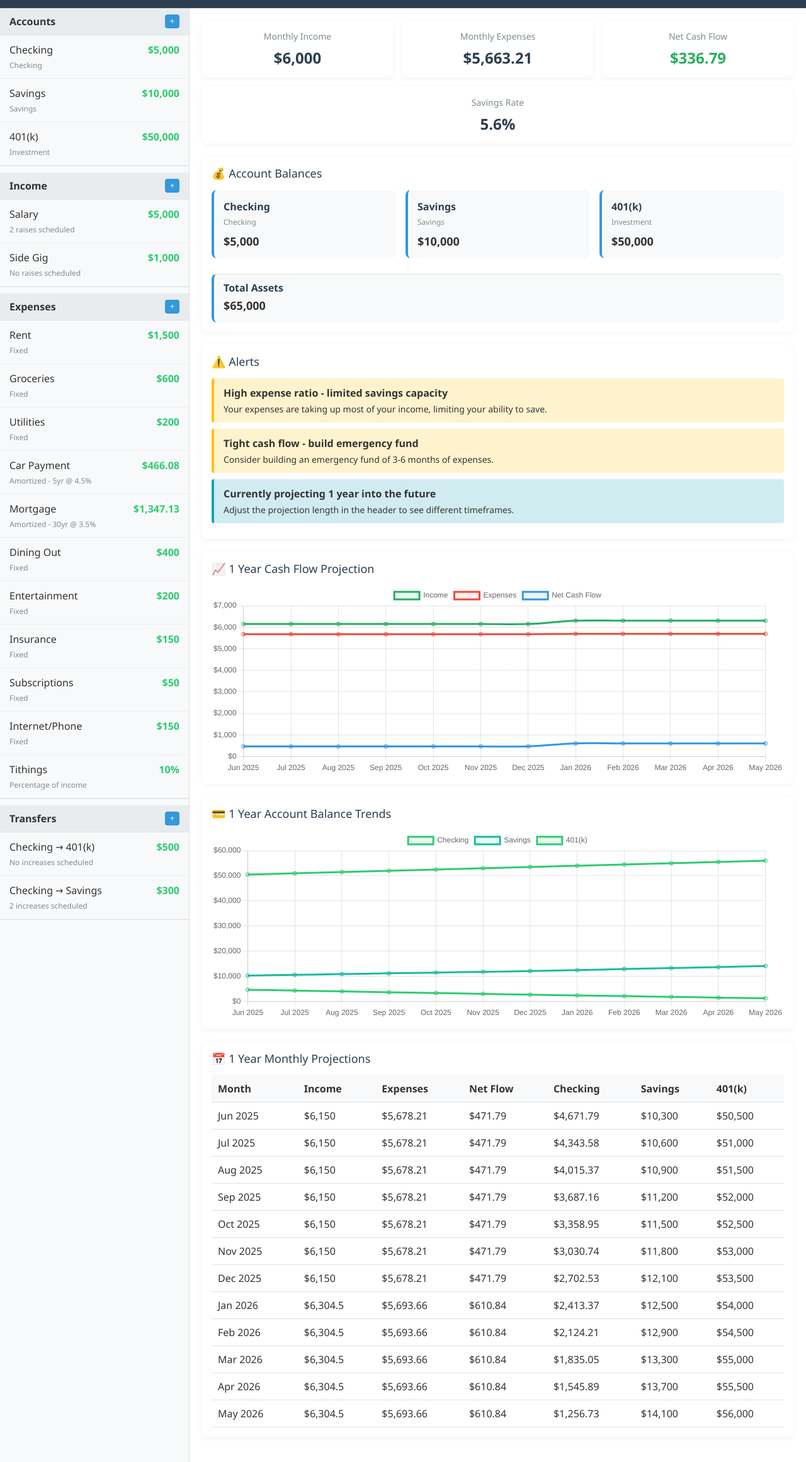
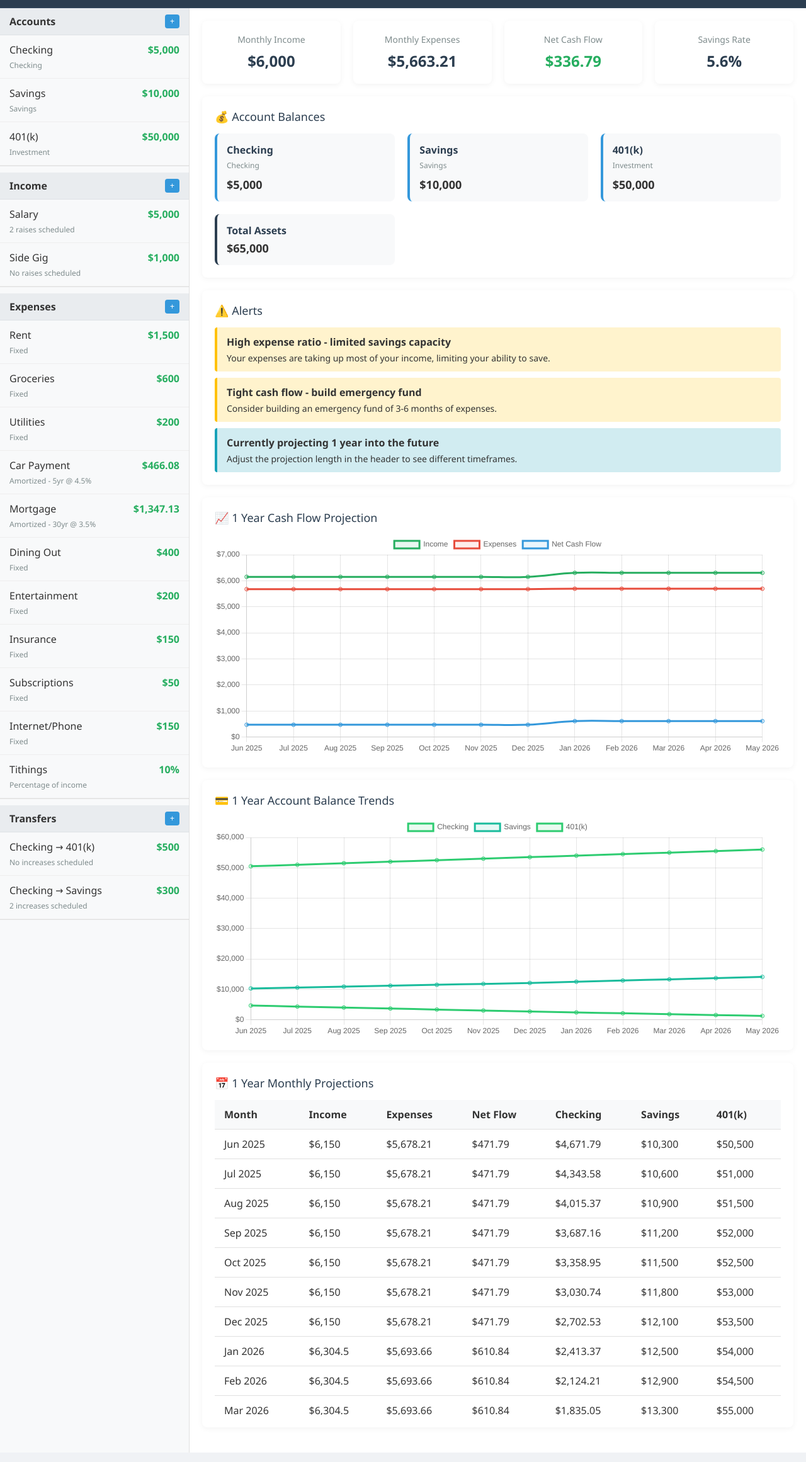
Before and after one commit to srg13640/personalized_budget_tool, a plain HTML site: page index.html in a window 1280 px wide. Shown: the part 56-2378 px from the top of the page at 63% size. Drawn offline with nearby package versions, Linux system fonts and the light colour scheme.

Commit message:
Update style.css

```diff
--- a/style.css
+++ b/style.css
@@ -131,7 +131,7 @@ body {
 
 .item-amount {
     font-weight: 600;
-    color: #2ecc71;
+    color: #27ae60;
 }
 
 .item-details {
@@ -160,7 +160,7 @@ body {
     border-radius: 8px;
     box-shadow: 0 2px 10px rgba(0, 0, 0, 0.05);
     margin-bottom: 20px;
-    padding: 15px;
+    padding: 20px;
 }
 
 .dashboard-section h3 {
@@ -172,11 +172,13 @@ body {
 }
 
 .chart-container {
-    height: 300px;
+    height: 350px;
     position: relative;
 }
 
 .table-container {
+    max-height: 500px;
+    overflow-y: auto;
     overflow-x: auto;
 }
 
@@ -186,14 +188,17 @@ body {
 }
 
 .data-table th, .data-table td {
-    padding: 10px;
+    padding: 12px 15px;
     text-align: left;
     border-bottom: 1px solid #e0e0e0;
+    white-space: nowrap;
 }
 
 .data-table th {
     background-color: #f8f9fa;
     font-weight: 600;
+    position: sticky;
+    top: 0;
 }
 
 .data-table tr:hover {
@@ -237,6 +242,10 @@ body {
     margin-bottom: 15px;
 }
 
+.form-row > .form-group {
+    flex: 1;
+}
+
 .form-group label {
     display: block;
     margin-bottom: 5px;
@@ -249,6 +258,7 @@ body {
     border: 1px solid #ddd;
     border-radius: 4px;
     font-size: 14px;
+    box-sizing: border-box;
 }
 
 .alert {
@@ -270,7 +280,11 @@ body {
     border-radius: 4px;
     cursor: pointer;
     font-weight: 500;
-    transition: background-color 0.2s;
+    transition: background-color 0.2s, transform 0.1s;
+}
+
+.btn:active {
+    transform: translateY(1px);
 }
 
 .btn-sm {
@@ -316,19 +330,17 @@ body {
 
 /* Key Metrics styles */
 .metrics-row {
-    display: flex;
-    gap: 15px;
+    display: grid;
+    grid-template-columns: repeat(auto-fit, minmax(200px, 1fr));
+    gap: 20px;
     margin-bottom: 20px;
-    flex-wrap: wrap;
 }
 
 .metric-card {
-    flex: 1;
-    min-width: 200px;
     background-color: white;
     border-radius: 8px;
     box-shadow: 0 2px 10px rgba(0, 0, 0, 0.05);
-    padding: 15px;
+    padding: 20px;
     text-align: center;
 }
 
@@ -346,14 +358,12 @@ body {
 
 /* Account Balances styles */
 .account-balances {
-    display: flex;
-    flex-wrap: wrap;
-    gap: 15px;
+    display: grid;
+    grid-template-columns: repeat(auto-fit, minmax(250px, 1fr));
+    gap: 20px;
 }
 
 .account-card {
-    flex: 1;
-    min-width: 200px;
     background-color: #f8f9fa;
     border-radius: 8px;
     padding: 15px;
@@ -378,9 +388,27 @@ body {
 }
 
 .account-projection {
+    font-size: 14px;
+    margin-top: 10px;
+    border-top: 1px solid #e9ecef;
+    padding-top: 10px;
+}
+
+.projection-label {
+    font-weight: 500;
+    color: #7f8c8d;
+}
+
+.projection-value {
+    font-weight: 600;
+    color: #2c3e50;
+    margin-left: 5px;
+}
+
+.projection-change {
     font-size: 12px;
-    color: #7f8c8d;
-    margin-top: 5px;
+    margin-left: 8px;
+    font-weight: 500;
 }
 
 .balance-increase {
@@ -391,12 +419,21 @@ body {
     color: #e74c3c;
 }
 
+.total-assets {
+    border-left-color: #2c3e50;
+}
+
 /* Alerts styles */
+#alerts-container {
+    display: flex;
+    flex-direction: column;
+    gap: 10px;
+}
+
 .alert-item {
-    background-color: #fff3cd;
-    border-left: 4px solid #ffc107;
+    border-left-width: 4px;
+    border-left-style: solid;
     padding: 12px 15px;
-    margin-bottom: 10px;
     border-radius: 4px;
 }
 
@@ -428,10 +465,3 @@ body {
 .alert-message {
     font-size: 14px;
 }
-
-/* Total assets card style */
-.total-assets {
-    border-top: 1px solid #e0e0e0;
-    margin-top: 10px;
-    padding-top: 10px;
-}
```
